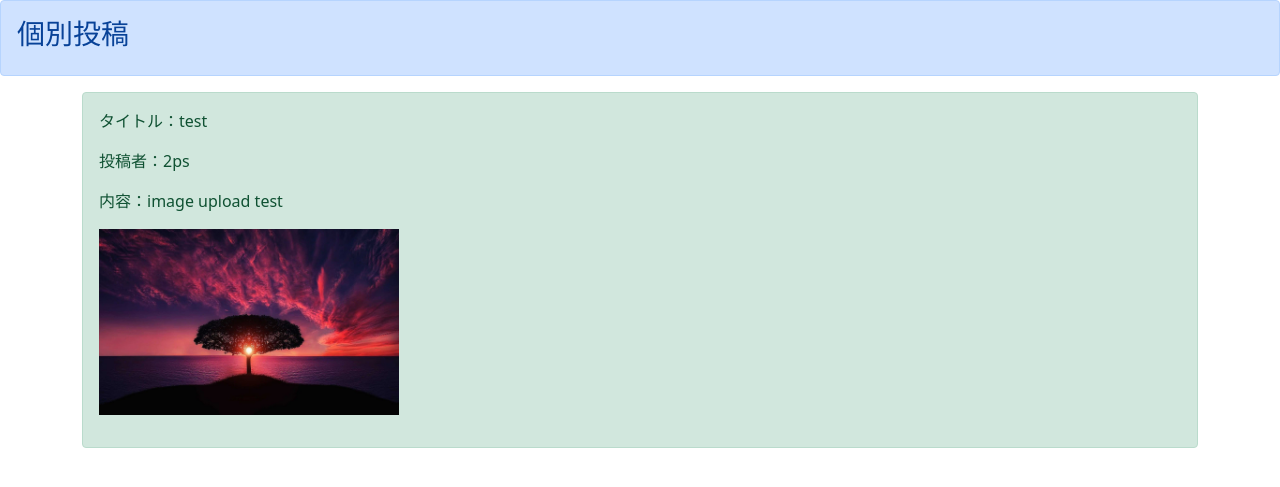
After one commit to HHS99/2ps-sns, a Django app: page /detail/1 in a window 1280 px wide. The commit adds this page. Shown: the top 487 px of the page. Run offline with Django 3.2, Linux system fonts and the light colour scheme; data comes from the database, SQL or seed files in the repository; both versions use the stored data as it was after the commit.

Commit message:
detail追加

```diff
--- a/snsApp/urls.py
+++ b/snsApp/urls.py
@@ -1,9 +1,10 @@
 from django.urls import path
-from .views import signupFunc, loginFunc, listFunc, logoutFunc
+from .views import signupFunc, loginFunc, listFunc, logoutFunc, detailFunc
 
 urlpatterns = [
     path('signup/', signupFunc, name='signup'),
     path('login/', loginFunc, name='login'),
     path('list/', listFunc, name='list'),
     path('logout/', logoutFunc, name='logout'),
+    path('detail/<int:pk>', detailFunc, name='detail'),
 ]
--- a/snsApp/views.py
+++ b/snsApp/views.py
@@ -1,4 +1,4 @@
-from django.shortcuts import redirect, render
+from django.shortcuts import get_object_or_404, redirect, render
 from django.contrib.auth.models import User
 from django.db import IntegrityError
 from django.contrib.auth import authenticate, login, logout
@@ -35,6 +35,11 @@ def listFunc(request):
   object_list = BoardModel.objects.all()
   return render(request, 'list.html', {'object_list': object_list})
 
+# @login_required
+def detailFunc(request, pk):
+  object = get_object_or_404(BoardModel, pk=pk)
+  return render(request, 'detail.html', {'object': object})
+
 def logoutFunc(request):
   logout(request)
   return redirect('login')
--- /dev/null
+++ b/templates/detail.html
@@ -0,0 +1,21 @@
+{% extends 'base.html' %}
+
+{% block customcss %}
+{% endblock customcss %}
+
+{% block header %}
+<div class="alert alert-primary" role="alert">
+ <h3>個別投稿</h3>
+</div>
+{% endblock header %}
+
+{% block content %}
+<div class='container'>
+    <div class="alert alert-success" role="alert">
+        <p>タイトル：{{object.title}}</p>
+        <p>投稿者：{{object.author}}</p>
+        <p>内容：{{object.content}}</p>
+        <p><img src='{{object.snsImage.url}}' width=300></p>
+    </div>
+</div>
+{% endblock content %}
--- a/templates/list.html
+++ b/templates/list.html
@@ -10,7 +10,7 @@
 <div class='container'>
     {% for item in object_list %}
     <div class="alert alert-success" role="alert">
-        <p>タイトル：{{item.title}}</p>
+      <p>タイトル：<a href="{% url 'detail' item.pk %}">{{item.title}}</a></p>
         <p>投稿者：{{item.author}}</p>
         <a href="#" class="btn btn-primary" role="button" aria-pressed="true">いいね：{{item.good}}</a>
         <a href="#" class="btn btn-secondary" role="button" aria-pressed="true">既読：{{item.read}}人</a>
```
Also changed, not shown: db.sqlite3.
